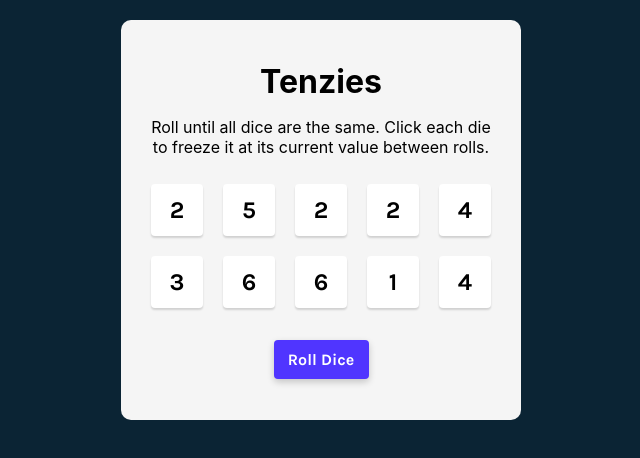
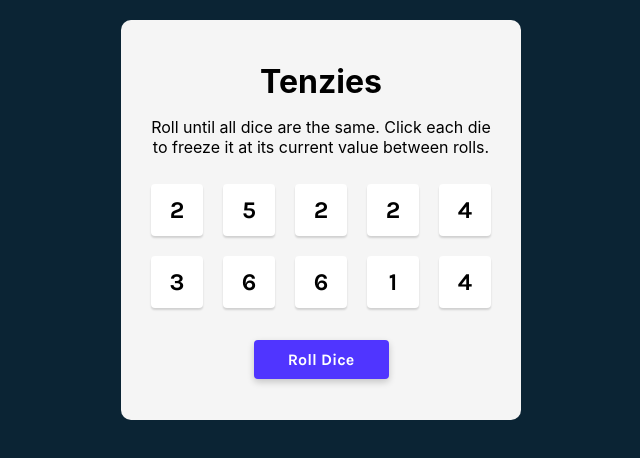
Before and after one commit to lindseywb/tenzies, a React (Create React App) app: page / in a window 1280 px wide. Shown: the top 458 px of the page, without its empty margins (319-959 px from the left). Built offline with nearby package versions, Linux system fonts and the light colour scheme.

Commit message:
Add restart game functionality

```diff
--- a/src/App.css
+++ b/src/App.css
@@ -63,9 +63,9 @@ header {
   box-shadow: 0px 3px 7px rgba(0, 0, 0, 0.2);
   border-radius: 4px;
   border: 0;
-  width: 95px;
+  width: 135px;
   margin: 0 auto;
-  padding: 10px 5px;
+  padding: 10px 20px;
   color: #fff;
   font-family: Karla;
   font-style: normal;
--- a/src/App.js
+++ b/src/App.js
@@ -14,8 +14,7 @@ function App() {
         const firstValue = dice[0].value
         const allSameValue = dice.every(die => die.value === firstValue)
         if (allHeld && allSameValue) {
-            setTenzies(true)
-            console.log("You won!")
+            setTenzies(true);
         }
     }, [dice])
 
@@ -47,6 +46,11 @@ function App() {
 		}))
 	}
 
+	function restartGame() {
+		setDiceValues(allNewDice())
+		setTenzies(false)
+	}
+
 	const diceElements = dice.map( diceElement => <Dice value={diceElement.value} key={diceElement.id} isHeld={diceElement.isHeld} id={diceElement.id} hold={holdDice} /> );
 
 	return (
@@ -59,7 +63,7 @@ function App() {
 				{diceElements}
 			</div>
 
-			<button className="btn-roll" onClick={rollDice}>
+			<button className="btn-roll" onClick={tenzies ? restartGame : rollDice }>
 				{ tenzies ? 'New Game' : 'Roll Dice'}
 			</button>
 
```
